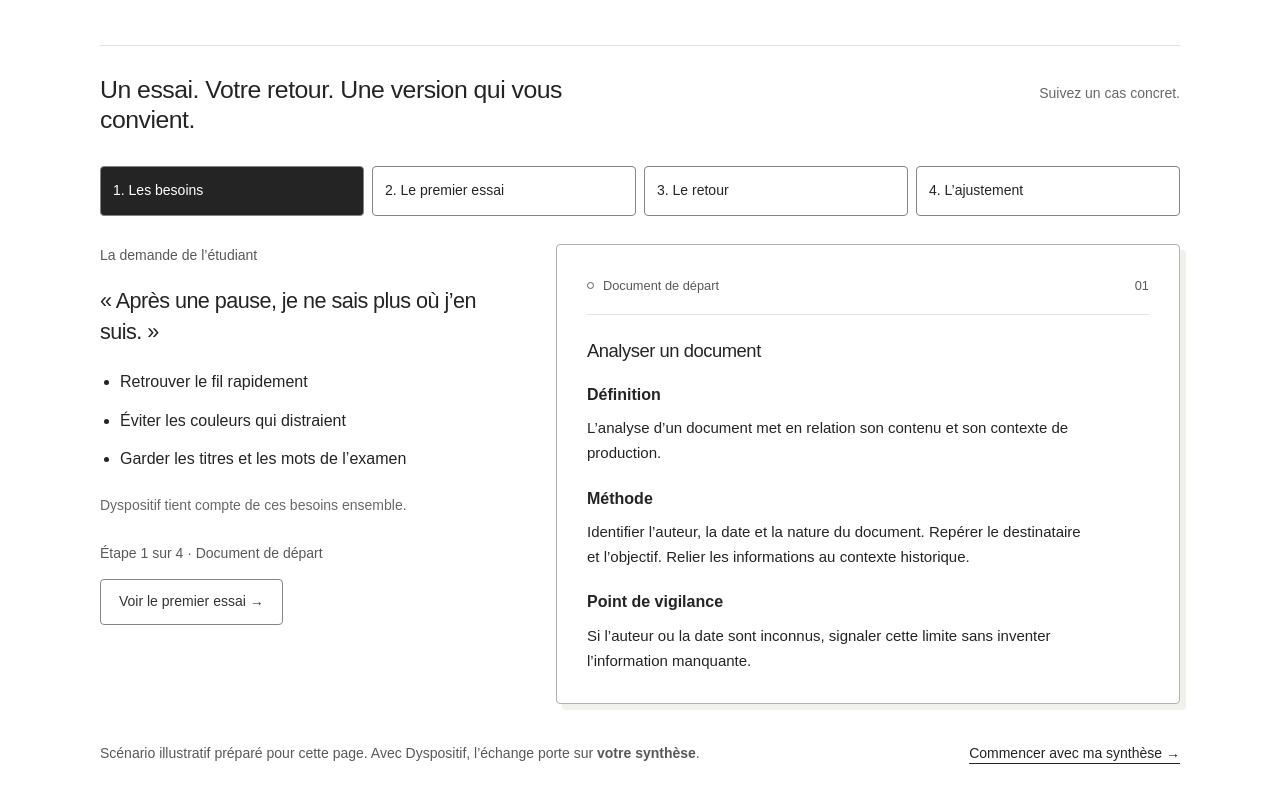
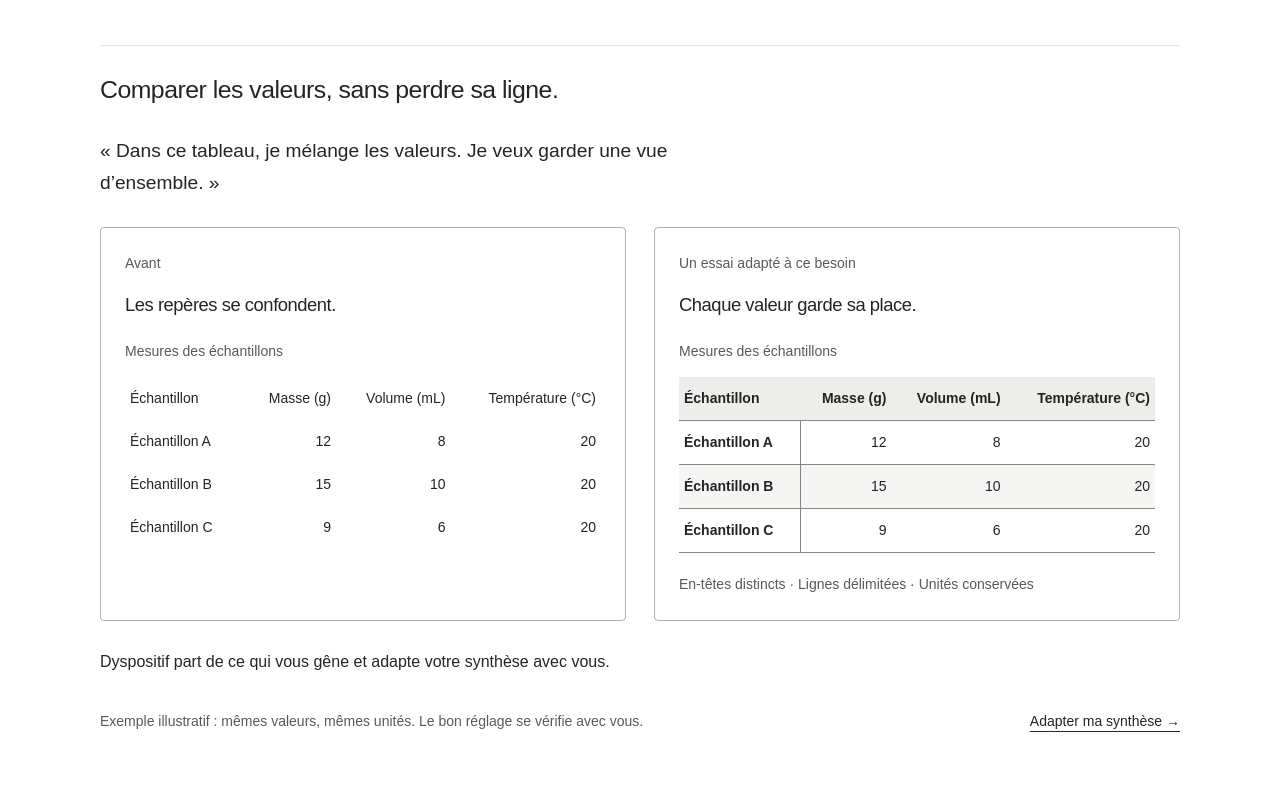
Before and after one commit to chloehal/dyspositif, a website with bundled scripts: page site/dist/index.html in a window 1280 px wide. Shown: the part 600-1400 px from the top of the page. Built offline with nearby package versions, Linux system fonts and the light colour scheme.

Commit message:
Simplify example to a direct table comparison

```diff
--- a/site/dist/app.js
+++ b/site/dist/app.js
@@ -12,24 +12,3 @@ document.querySelector('#view-prompt').addEventListener('click',()=>document.que
 update();showStep(0,false);document.querySelector('#interactive-builder').hidden=false;
 // Lecture seule : même résultat que le champ visible, sans transmettre les choix.
 if(document.modelContext?.registerTool){try{Promise.resolve(document.modelContext.registerTool({name:'read_assembled_prompt',title:'Lire le prompt assemblé',description:'Retourne le prompt actuellement visible, construit à partir des choix de la personne. Ne modifie aucun choix et ne copie rien dans le presse-papiers.',inputSchema:{type:'object',properties:{},additionalProperties:false},annotations:{readOnlyHint:true,untrustedContentHint:true},execute(input){if(!input||typeof input!=='object'||Array.isArray(input)||Object.keys(input).length)throw new TypeError('Aucun paramètre attendu.');return {prompt:output.value};}})).catch(()=>{});}catch{/* Le générateur reste utilisable sans WebMCP. */}}
-
-// Cas éditorial préparé, indépendant du générateur et sans appel à une IA.
-const caseButtons=[...document.querySelectorAll('[data-case]')];
-const caseVersions=['Document de départ','Premier essai : étapes séparées','Premier essai à revoir','Essai ajusté : étapes regroupées'];
-const caseNextLabels=['Voir le premier essai →','Lire le retour →','Voir l’ajustement →','Revoir le départ ↺'];
-let caseStep=0;
-function showCase(index){
-  caseStep=index;
-  caseButtons.forEach((button,i)=>button.setAttribute('aria-pressed',String(i===index)));
-  document.querySelectorAll('[data-case-panel]').forEach((panel,i)=>panel.hidden=i!==index);
-  document.querySelector('#case-document').dataset.version=String(index);
-  document.querySelector('#case-nav').hidden=index===0;
-  document.querySelector('#case-version').textContent=caseVersions[index];
-  document.querySelector('#case-status').textContent=`Étape ${index+1} sur 4 · ${caseVersions[index]}`;
-  document.querySelector('#case-next').textContent=caseNextLabels[index];
-}
-caseButtons.forEach((button,i)=>button.addEventListener('click',()=>showCase(i)));
-document.querySelector('#case-next').addEventListener('click',()=>showCase((caseStep+1)%4));
-showCase(0);
-document.querySelector('#case-controls').hidden=false;
-document.querySelector('#case-next').hidden=false;
--- a/site/dist/index.html
+++ b/site/dist/index.html
@@ -20,20 +20,11 @@
 <li><svg viewBox="0 0 64 64" aria-hidden="true" focusable="false"><path d="M10 17h44M10 32h44M10 47h44"/><circle cx="23" cy="17" r="5"/><circle cx="43" cy="32" r="5"/><circle cx="28" cy="47" r="5"/></svg><span class="journey-number">02</span><h3>Vos besoins</h3><p>Vous essayez un extrait.</p></li>
 <li><svg viewBox="0 0 64 64" aria-hidden="true" focusable="false"><rect x="15" y="6" width="34" height="52" rx="4"/><path d="m23 32 7 7 13-15"/></svg><span class="journey-number">03</span><h3>Votre version</h3><p>Vous validez les ajustements.</p></li></ol></section>
 <section id="exemple" class="story-section wrap" aria-labelledby="example-title">
-<div class="section-heading"><h2 id="example-title">Un essai. Votre retour. Une version qui vous convient.</h2><p>Suivez un cas concret.</p></div>
-<div class="case-steps" id="case-controls" role="group" aria-label="Étapes de l’exemple" hidden><button type="button" data-case="0" aria-pressed="true">1. Les besoins</button><button type="button" data-case="1" aria-pressed="false">2. Le premier essai</button><button type="button" data-case="2" aria-pressed="false">3. Le retour</button><button type="button" data-case="3" aria-pressed="false">4. L’ajustement</button></div>
-<div class="demo-layout"><div class="case-story">
-<div data-case-panel="0"><p class="eyebrow">La demande de l’étudiant</p><h3>« Après une pause, je ne sais plus où j’en suis. »</h3><ul class="case-needs"><li>Retrouver le fil rapidement</li><li>Éviter les couleurs qui distraient</li><li>Garder les titres et les mots de l’examen</li></ul><p class="helper">Dyspositif tient compte de ces besoins ensemble.</p></div>
-<div data-case-panel="1" hidden><p class="eyebrow">Une proposition à tester</p><h3>Des repères, sans nouvelles couleurs.</h3><ul class="case-needs"><li>Les titres existants deviennent des points de navigation.</li><li>Les étapes sont séparées pour retrouver sa place.</li><li>L’exception reste près de la règle.</li></ul><p class="helper">Cet essai attend un retour avant d’être appliqué au document complet.</p></div>
-<div data-case-panel="2" hidden><p class="eyebrow">Le retour de l’étudiant</p><h3>« Les titres m’aident. Mais les étapes séparées me font trop sauter des yeux. »</h3><p class="helper">Conserver ce qui aide. Revoir ce qui gêne. Le premier essai n’est pas une solution imposée.</p></div>
-<div data-case-panel="3" hidden><p class="eyebrow">L’essai ajusté</p><h3>Moins de fragmentation. Les repères restent.</h3><ul class="case-needs"><li>Les étapes sont regroupées en un paragraphe.</li><li>La navigation par titres est conservée.</li><li>Aucun mot, aucune exception supprimés.</li></ul><p class="helper">Prochaine étape : vérifier avec l’étudiant, puis appliquer les choix confirmés à sa synthèse.</p></div>
-<p class="case-progress" id="case-status" role="status">Étape 1 sur 4 · Document de départ</p><button type="button" class="button secondary" id="case-next" hidden>Voir le premier essai →</button>
-</div>
-<article class="example-sheet demo-sheet case-document" id="case-document" aria-labelledby="original-title"><div class="sheet-top"><span class="sheet-dot" aria-hidden="true"></span><span id="case-version">Document de départ</span><span class="sheet-page" aria-hidden="true">01</span></div><h3 id="original-title">Analyser un document</h3>
-<nav class="case-nav" id="case-nav" aria-label="Repères dans l’extrait" hidden><a href="#case-definition">Définition</a><a href="#case-method">Méthode</a><a href="#case-exception">Point de vigilance</a></nav>
-<div id="demo-text" data-example-text><section><h4 id="case-definition" tabindex="-1">Définition</h4><p>L’analyse d’un document met en relation son contenu et son contexte de production.</p></section><section><h4 id="case-method" tabindex="-1">Méthode</h4><p class="case-method"><span>Identifier l’auteur, la date et la nature du document.</span> <span>Repérer le destinataire et l’objectif.</span> <span>Relier les informations au contexte historique.</span></p></section><section class="case-exception"><h4 id="case-exception" tabindex="-1">Point de vigilance</h4><p>Si l’auteur ou la date sont inconnus, signaler cette limite sans inventer l’information manquante.</p></section></div></article></div>
-<noscript><p class="notice">Ce cas illustre un essai puis un ajustement : les étapes sont d’abord séparées, puis regroupées à la demande de l’étudiant, en conservant les repères par titres. Activez JavaScript pour parcourir les versions.</p></noscript>
-<div class="demo-footer"><p>Scénario illustratif préparé pour cette page. Avec Dyspositif, l’échange porte sur <strong>votre synthèse</strong>.</p><a href="#utiliser">Commencer avec ma synthèse <span aria-hidden="true">→</span></a></div>
+<div class="section-heading"><h2 id="example-title">Comparer les valeurs, sans perdre sa ligne.</h2></div>
+<p class="table-need">« Dans ce tableau, je mélange les valeurs. Je veux garder une vue d’ensemble. »</p>
+<div class="table-comparison"><article class="table-example" aria-labelledby="before-table-title"><p class="eyebrow">Avant</p><h3 id="before-table-title">Les repères se confondent.</h3><table class="sample-table original-table"><caption>Mesures des échantillons</caption><thead><tr><th scope="col">Échantillon</th><th scope="col">Masse (g)</th><th scope="col">Volume (mL)</th><th scope="col">Température (°C)</th></tr></thead><tbody><tr><th scope="row">Échantillon A</th><td>12</td><td>8</td><td>20</td></tr><tr><th scope="row">Échantillon B</th><td>15</td><td>10</td><td>20</td></tr><tr><th scope="row">Échantillon C</th><td>9</td><td>6</td><td>20</td></tr></tbody></table></article><article class="table-example" aria-labelledby="after-table-title"><p class="eyebrow">Un essai adapté à ce besoin</p><h3 id="after-table-title">Chaque valeur garde sa place.</h3><table class="sample-table adapted-table"><caption>Mesures des échantillons</caption><thead><tr><th scope="col">Échantillon</th><th scope="col">Masse (g)</th><th scope="col">Volume (mL)</th><th scope="col">Température (°C)</th></tr></thead><tbody><tr><th scope="row">Échantillon A</th><td>12</td><td>8</td><td>20</td></tr><tr><th scope="row">Échantillon B</th><td>15</td><td>10</td><td>20</td></tr><tr><th scope="row">Échantillon C</th><td>9</td><td>6</td><td>20</td></tr></tbody></table><p class="table-explanation">En-têtes distincts · Lignes délimitées · Unités conservées</p></article></div>
+<p class="table-takeaway">Dyspositif part de ce qui vous gêne et adapte votre synthèse avec vous.</p>
+<div class="demo-footer"><p>Exemple illustratif : mêmes valeurs, mêmes unités. Le bon réglage se vérifie avec vous.</p><a href="#utiliser">Adapter ma synthèse <span aria-hidden="true">→</span></a></div>
 </section>
 <section id="utiliser" class="skill-section wrap" aria-labelledby="skill-title">
 <div class="section-heading"><h2 id="skill-title">Passez à votre synthèse.</h2><p>Installez la skill, puis laissez-vous guider.</p></div>
--- a/site/dist/styles.css
+++ b/site/dist/styles.css
@@ -205,27 +205,9 @@ body { overflow-wrap: break-word; }
 .journey-number { position: absolute; top: 35px; right: 28px; color: #666; font-size: .8rem; }
 .visual-journey h3 { margin-bottom: 6px; }
 .visual-journey p { font-size: .9375rem; }
-.demo-layout { display: grid; grid-template-columns: minmax(0, .85fr) minmax(0, 1.3fr); gap: 48px; align-items: start; }
-.demo-controls h3 { font-size: 1.25rem; margin-bottom: 20px; }
-.demo-option { display: flex; align-items: center; gap: 12px; padding: 17px 14px; border: 1px solid #858585; border-radius: 5px; cursor: pointer; margin-bottom: 12px; }
-.demo-option:has(:checked) { background: #f2f2ef; border-color: #242424; }
-.demo-option input { width: 20px; height: 20px; flex-shrink: 0; accent-color: #242424; }
-.demo-option strong, .demo-option small { display: block; }
-.demo-option strong { font-size: .9375rem; }
-.demo-option small { font-size: .875rem; color: #595959; }
-.option-symbol { margin-left: auto; font-size: 1.25rem; }
-.demo-sheet { box-shadow: 6px 6px 0 #f0f0ed; padding: 30px; min-height: 360px; }
-.sheet-top { display: flex; align-items: center; gap: 9px; border-bottom: 1px solid var(--line); padding-bottom: 18px; margin-bottom: 24px; color: #595959; font-size: .8rem; }
-.sheet-dot { width: 7px; height: 7px; border: 1px solid #595959; border-radius: 50%; }
-.sheet-page { margin-left: auto; }
-#demo-text strong { font-weight: inherit; }
-#demo-text.is-bold strong { font-weight: 700; }
-#demo-text.is-airy > span { display: block; }
-#demo-text.is-airy > span + span { margin-top: 18px; }
-.demo-status { font-size: .875rem; border-left: 2px solid #333; padding-left: 12px; }
-.demo-footer { display: flex; justify-content: space-between; align-items: baseline; flex-wrap: wrap; gap: 12px; margin-top: 28px; font-size: .875rem; }
-.demo-footer p { color: #595959; }
-.demo-footer a { padding-block: 10px; }
+.demo-footer { display:flex;justify-content:space-between;align-items:baseline;flex-wrap:wrap;gap:12px;margin-top:24px;font-size:.875rem; }
+.demo-footer p { color:#595959; }
+.demo-footer a { padding-block:10px; }
 .install-details summary { min-height: 44px; cursor: pointer; padding-block: 10px; }
 @media(max-width:760px) {
  .visual-journey li { padding: 20px 20px 20px 96px; min-height: 110px; }
@@ -233,21 +215,27 @@ body { overflow-wrap: break-word; }
  .visual-journey li + li { border-left: 0; border-top: 1px solid var(--line); }
  .visual-journey li + li::before { content: '↓'; top: -15px; left: 37px; }
  .journey-number { position: static; font-size: .75rem; }
- .demo-layout { grid-template-columns: 1fr; gap: 24px; }
- .demo-sheet { min-height: 0; padding: 22px; }
+
 }
 
-.case-steps { display: grid; grid-template-columns: repeat(4,minmax(0,1fr)); gap: 8px; margin-bottom: 28px; }
-.case-steps button { min-height: 48px; border: 1px solid #858585; border-radius: 4px; background: #fff; color: #242424; padding: 12px; text-align: left; font-size: .875rem; }
-.case-steps [aria-pressed=true] { background: #242424; color: #fff; }
-.case-story h3 { font-size: 1.35rem; line-height: 1.45; }
-.case-needs { padding-left: 20px; margin: 22px 0; }
-.case-needs li { margin-bottom: 12px; }
-.case-progress { color: #595959; font-size: .875rem; margin: 24px 0 14px; }
-.case-document h4 { margin: 20px 0 8px; font-size: 1rem; font-weight: 600; }
-.case-document #demo-text { font-size: .9375rem; }
-.case-nav { display: flex; gap: 4px 16px; flex-wrap: wrap; padding-bottom: 12px; border-bottom: 1px solid #bbb; }
-.case-nav a { font-size: .875rem; padding-block: 10px; }
-.case-document[data-version="1"] .case-method span, .case-document[data-version="2"] .case-method span { display: block; padding: 10px 0; border-bottom: 1px solid #ddd; }
-.case-document:not([data-version="0"]) .case-exception { border-left: 2px solid #555; padding-left: 14px; }
-@media(max-width:760px) { .case-steps { grid-template-columns: repeat(2,minmax(0,1fr)); } }
+.table-need { max-width: 55ch; font-size: 1.2rem; margin-bottom: 28px; }
+.table-comparison { display: grid; grid-template-columns: repeat(2,minmax(0,1fr)); gap: 28px; }
+.table-example { min-width: 0; border: 1px solid #b2b2b2; border-radius: 4px; padding: 24px; }
+.table-example h3 { font-size: 1.15rem; margin-bottom: 24px; }
+.sample-table { width: 100%; border-collapse: collapse; font-size: .875rem; }
+.sample-table caption { text-align: left; margin-bottom: 14px; color: #595959; }
+.sample-table th, .sample-table td { padding: 10px 5px; text-align: right; overflow-wrap: normal; }
+.sample-table th:first-child { text-align: left; }
+.original-table th { font-weight: 400; }
+.adapted-table thead { background: #ededeb; }
+.adapted-table th, .adapted-table td { border-bottom: 1px solid #858585; }
+.adapted-table tbody tr:nth-child(even) { background: #f5f5f3; }
+.adapted-table tbody th { border-right: 1px solid #858585; }
+.table-explanation { margin-top: 20px; font-size: .875rem; color: #595959; }
+.table-takeaway { margin-top: 28px; max-width: 65ch; }
+@media(max-width:1000px) { .table-comparison { grid-template-columns: 1fr; } }
+@media(max-width:540px) {
+ .table-example { padding: 16px 12px; }
+ .sample-table { font-size: .8125rem; }
+ .sample-table th, .sample-table td { padding: 10px 3px; overflow-wrap: anywhere; }
+}
```
Also changed, not shown: site/README.md.
